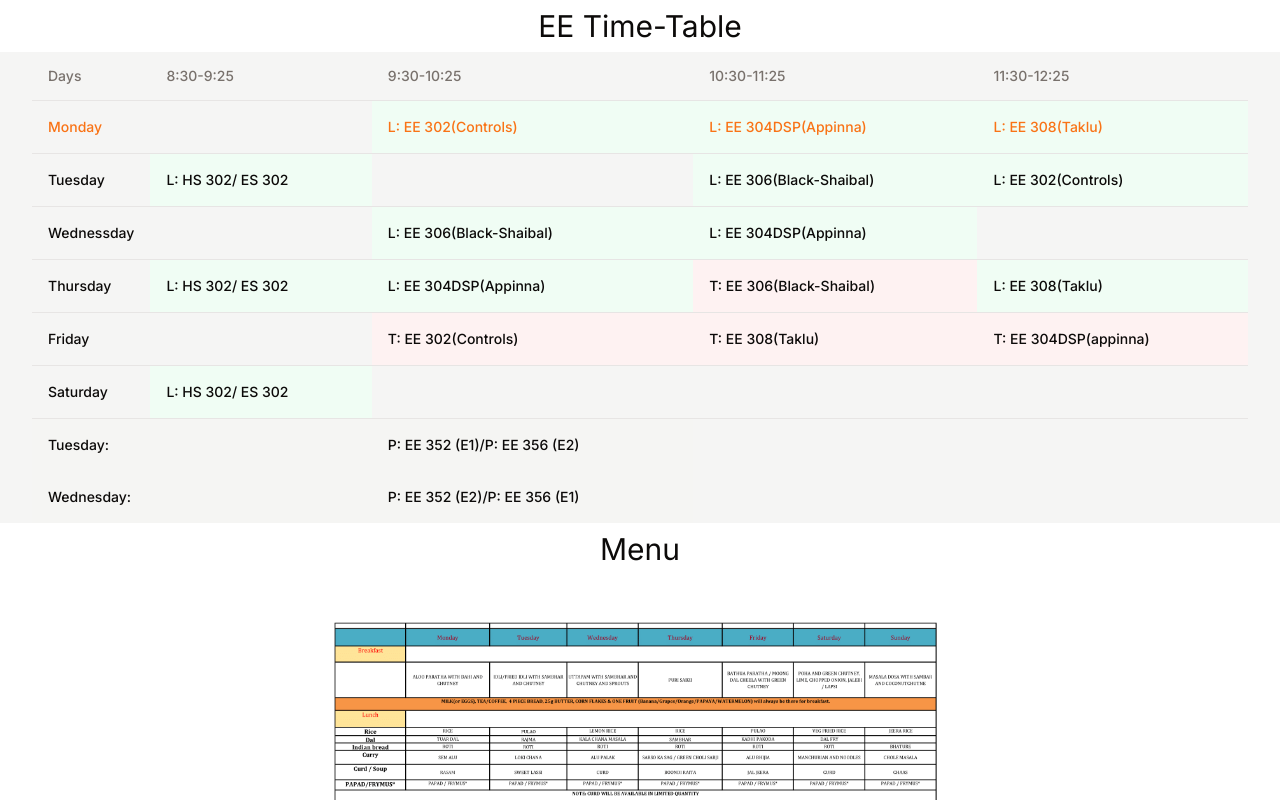
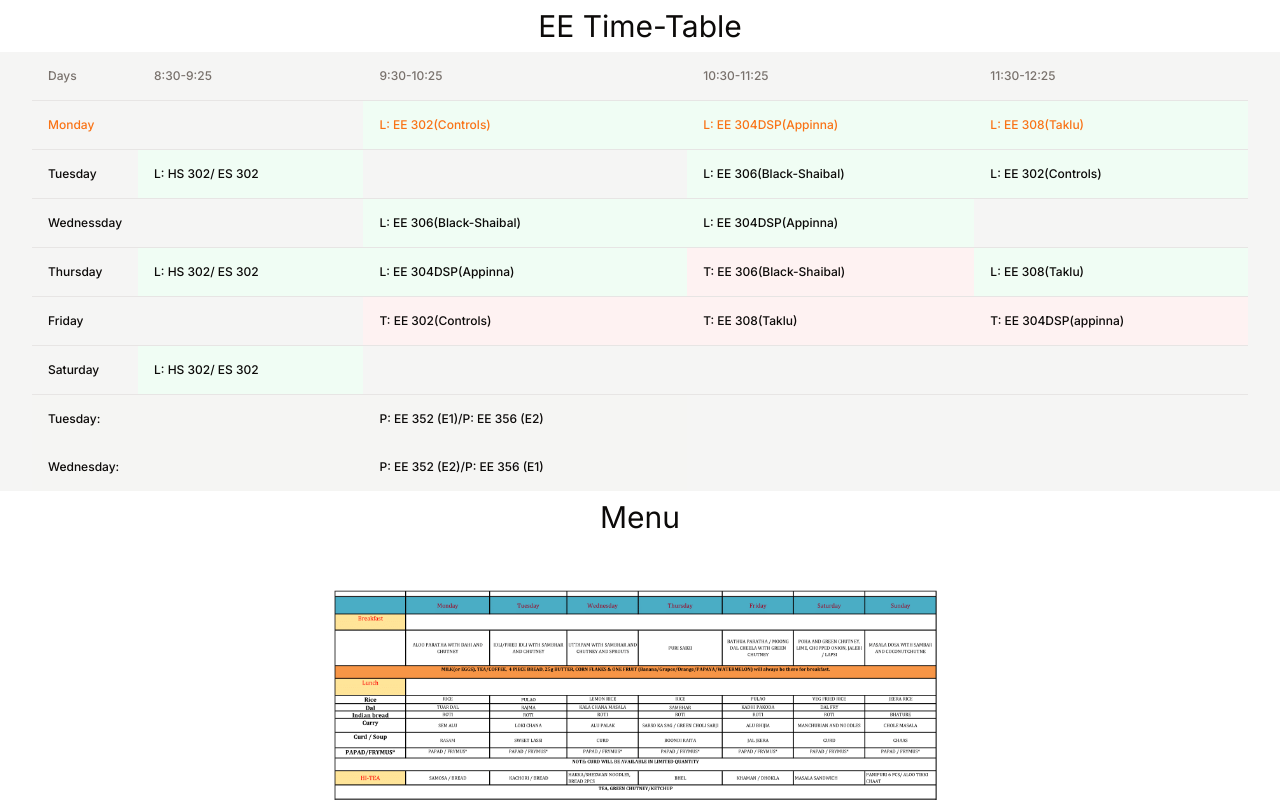
Before and after one commit to Shuffled720/eett, a Next.js app: page / in a window 1280 px wide. Shown: the top 800 px of the page. Built offline with nearby package versions, Linux system fonts and the light colour scheme.

Commit message:
font size fixed

```diff
--- a/src/components/FullWeekTT.tsx
+++ b/src/components/FullWeekTT.tsx
@@ -31,11 +31,11 @@ export function FullWeekTT() {
   }, [])
   return (
     <div className="container bg-secondary">
-      <Table>
+      <Table className="text-xs antialiased">
         {/* <TableCaption>A list of your recent invoices.</TableCaption> */}
         <TableHeader>
           <TableRow>
-            <TableHead className="w-[100px]">Days</TableHead>
+            <TableHead className="w-[10px]">Days</TableHead>
             <TableHead>8:30-9:25</TableHead>
             <TableHead>9:30-10:25</TableHead>
             <TableHead>10:30-11:25</TableHead>
@@ -54,7 +54,7 @@ export function FullWeekTT() {
                       <>
                         {tt.type === "Lecture" ? (
                           <>
-                            <TableCell className="font-medium bg-green-50">
+                            <TableCell className=" font-medium bg-green-50">
                               {tt.title}
                               {tt.teacher}
                             </TableCell>
```
